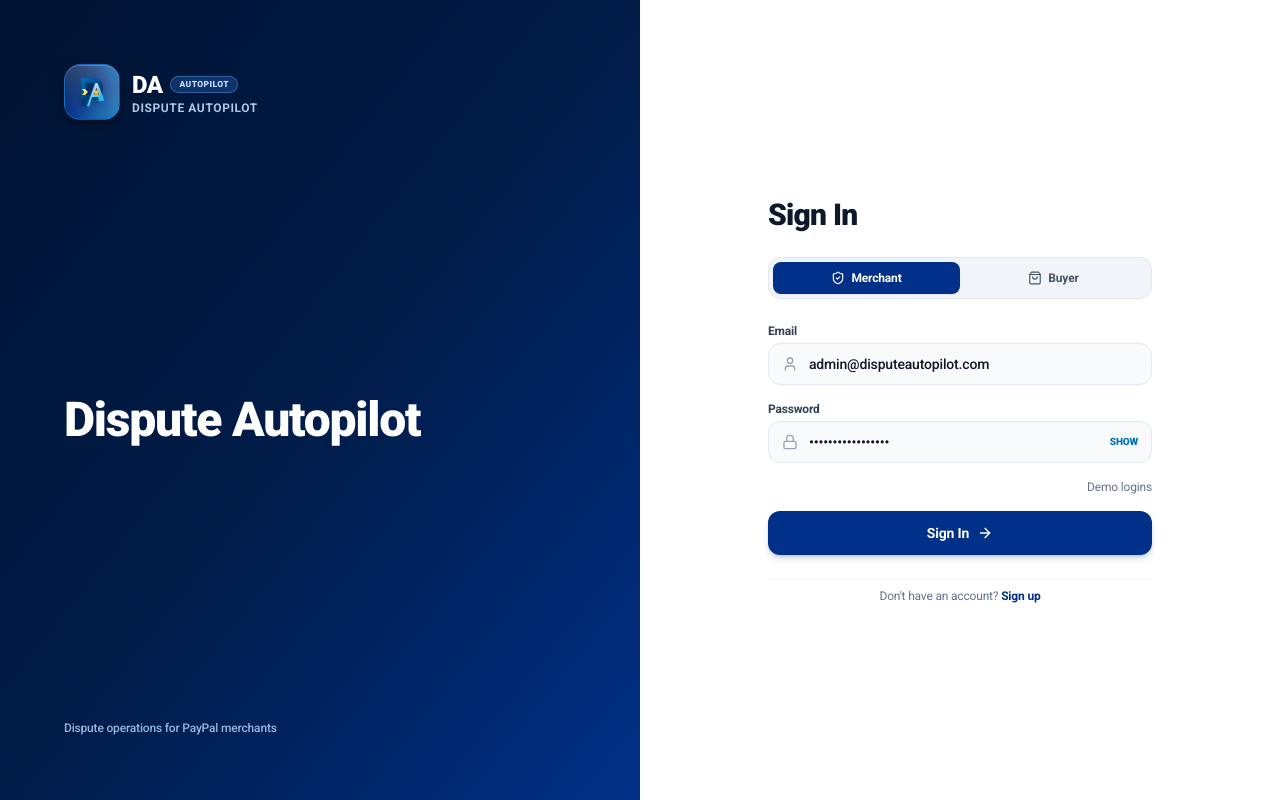
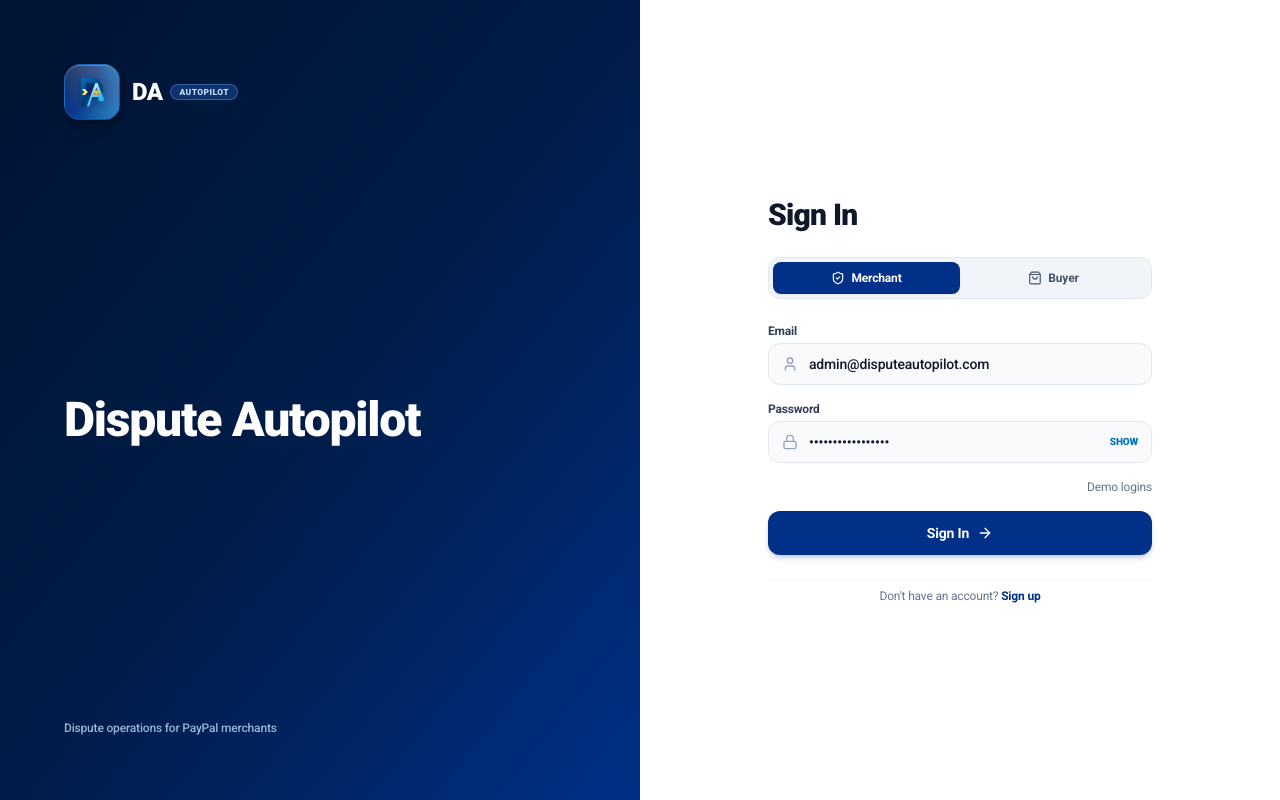
Before and after one commit to Ejicode/dispute-autopilot, a Next.js app: page /login in a window 1280 px wide. Built offline with nearby package versions, Linux system fonts and the light colour scheme; no server answers.

Commit message:
fix(ui): drop the repeated "Dispute Autopilot" line under the logo
The logo read "DA AUTOPILOT" with "DISPUTE AUTOPILOT" underneath, the
same name twice. The subtitle and its unused size settings are removed.

```diff
--- a/src/components/Logo.tsx
+++ b/src/components/Logo.tsx
@@ -7,7 +7,6 @@ interface LogoProps {
   collapsed?: boolean;
   variant?: 'dark' | 'light';
   size?: 'sm' | 'md' | 'lg' | 'xl';
-  showSubtitle?: boolean;
   href?: string;
   className?: string;
 }
@@ -16,17 +15,16 @@ export default function Logo({
   collapsed = false,
   variant = 'dark',
   size = 'md',
-  showSubtitle = true,
   href = '/',
   className = '',
 }: LogoProps) {
   const isLight = variant === 'light';
 
   const sizeMap = {
-    sm: { box: 'w-10 h-10 rounded-xl', icon: 'w-6 h-6', title: 'text-base font-black', sub: 'text-[9.5px]' },
-    md: { box: 'w-12 h-12 rounded-2xl', icon: 'w-8 h-8', title: 'text-xl font-black', sub: 'text-[11px]' },
-    lg: { box: 'w-14 h-14 rounded-2xl', icon: 'w-9 h-9', title: 'text-2xl font-black', sub: 'text-[12px]' },
-    xl: { box: 'w-16 h-16 rounded-3xl', icon: 'w-11 h-11', title: 'text-3xl font-black', sub: 'text-[13.5px]' },
+    sm: { box: 'w-10 h-10 rounded-xl', icon: 'w-6 h-6', title: 'text-base font-black' },
+    md: { box: 'w-12 h-12 rounded-2xl', icon: 'w-8 h-8', title: 'text-xl font-black' },
+    lg: { box: 'w-14 h-14 rounded-2xl', icon: 'w-9 h-9', title: 'text-2xl font-black' },
+    xl: { box: 'w-16 h-16 rounded-3xl', icon: 'w-11 h-11', title: 'text-3xl font-black' },
   };
 
   const s = sizeMap[size] || sizeMap.md;
@@ -140,16 +138,6 @@ export default function Logo({
               </span>
             </div>
           </div>
-
-          {showSubtitle && (
-            <span
-              className={`${s.sub} font-bold tracking-wider uppercase ${
-                isLight ? 'text-blue-200/90' : 'text-[#0070BA]'
-              }`}
-            >
-              Dispute Autopilot
-            </span>
-          )}
         </div>
       )}
     </div>
```
